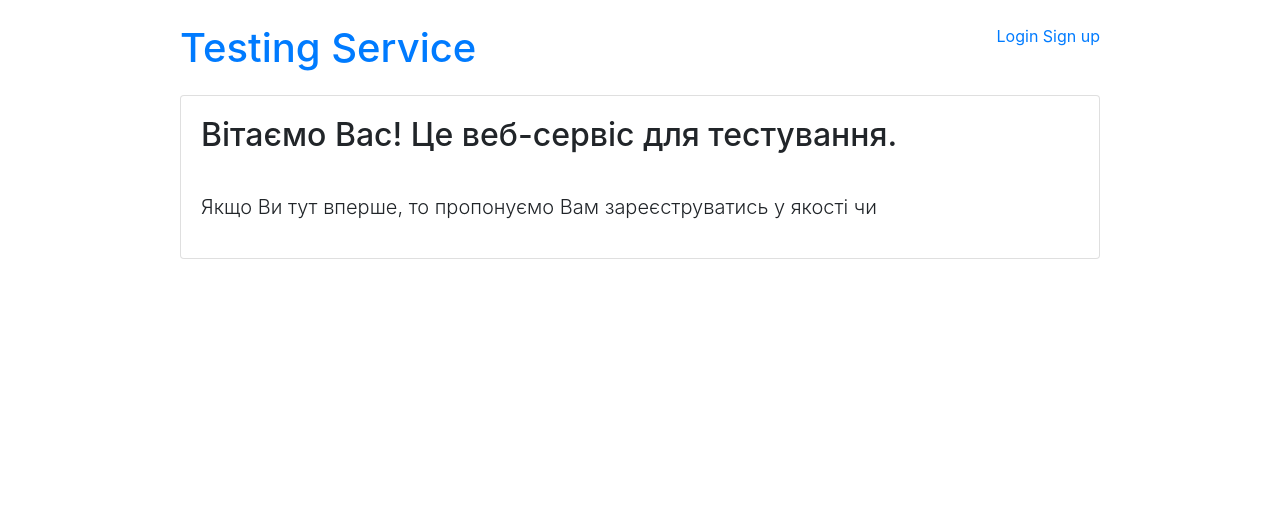
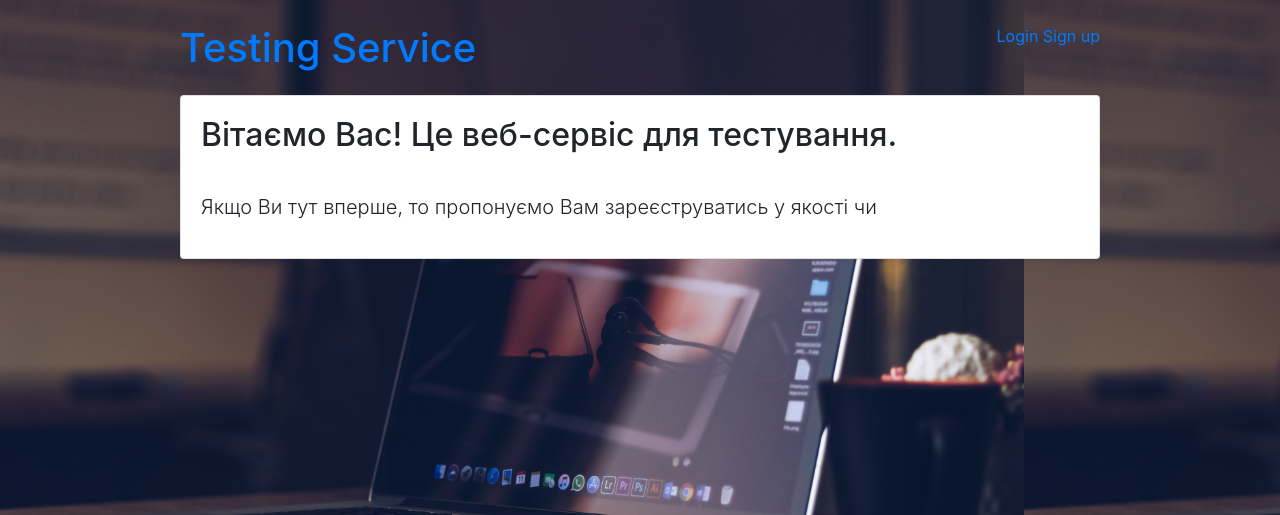
Before and after one commit to andriidem308/django-eolimp-test, a Django app: page / in a window 1280 px wide. Shown: the top 515 px of the page. Run offline with Django 4.2, Linux system fonts and the light colour scheme; some libraries are stand-ins or nearby versions; some web fonts are replaced.

Commit message:
added background for base.html

```diff
--- /dev/null
+++ b/eolimp_app/static/background.css
@@ -0,0 +1,5 @@
+body {
+    /*background: linear-gradient(0deg, rgba(2,173,231,0.5), rgba(2,173,231,0.5)) repeat;*/
+    background-image: url(images/background.jpg);
+    background-size: 80%;
+}
--- a/eolimp_app/templates/base.html
+++ b/eolimp_app/templates/base.html
@@ -6,8 +6,10 @@
     <meta name="viewport" content="width=device-width, initial-scale=1, shrink-to-fit=no">
     <title>{% block title %}Testing Service{% endblock %}</title>
     <link rel="icon" href="{% static 'img/favicon.png' %}">
+
     <link href="https://fonts.googleapis.com/css?family=Clicker+Script" rel="stylesheet">
     <link rel="stylesheet" href="https://maxcdn.bootstrapcdn.com/bootstrap/4.0.0/css/bootstrap.min.css" integrity="sha384-Gn5384xqQ1aoWXA+058RXPxPg6fy4IWvTNh0E263XmFcJlSAwiGgFAW/dAiS6JXm" crossorigin="anonymous">
+      <link rel="stylesheet" href="static/background.css">
   </head>
   <body>
     <div class="container my-4">
```
Also changed, not shown: django_eolimp/settings.py (+6 -2 lines), eolimp_app/static/images/background.jpg (added), 1 other file.
